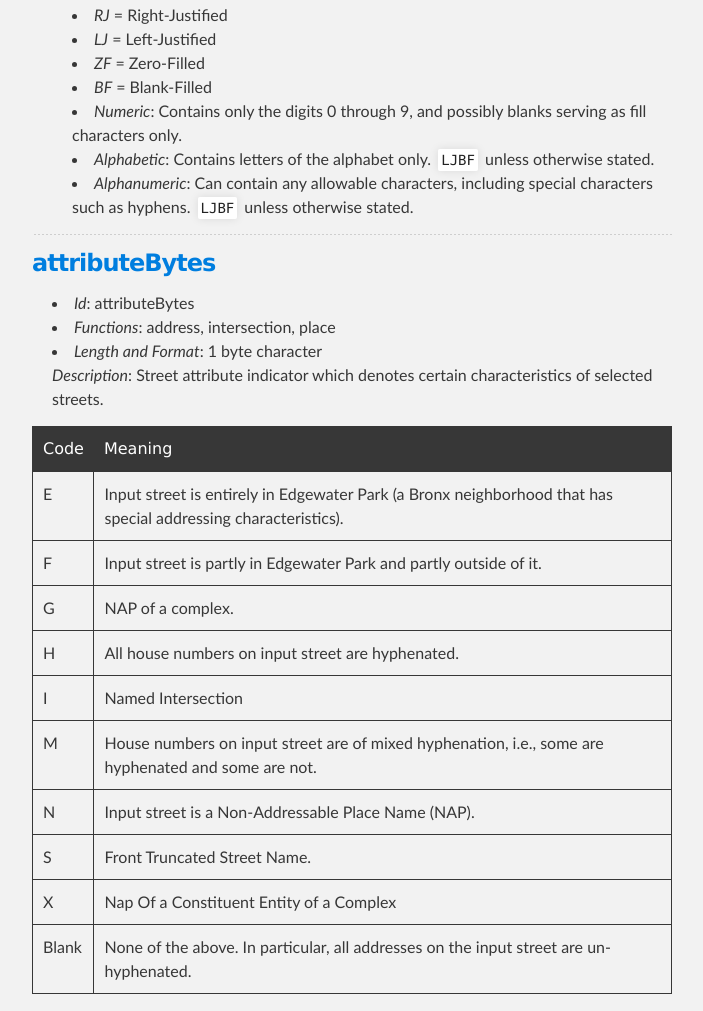
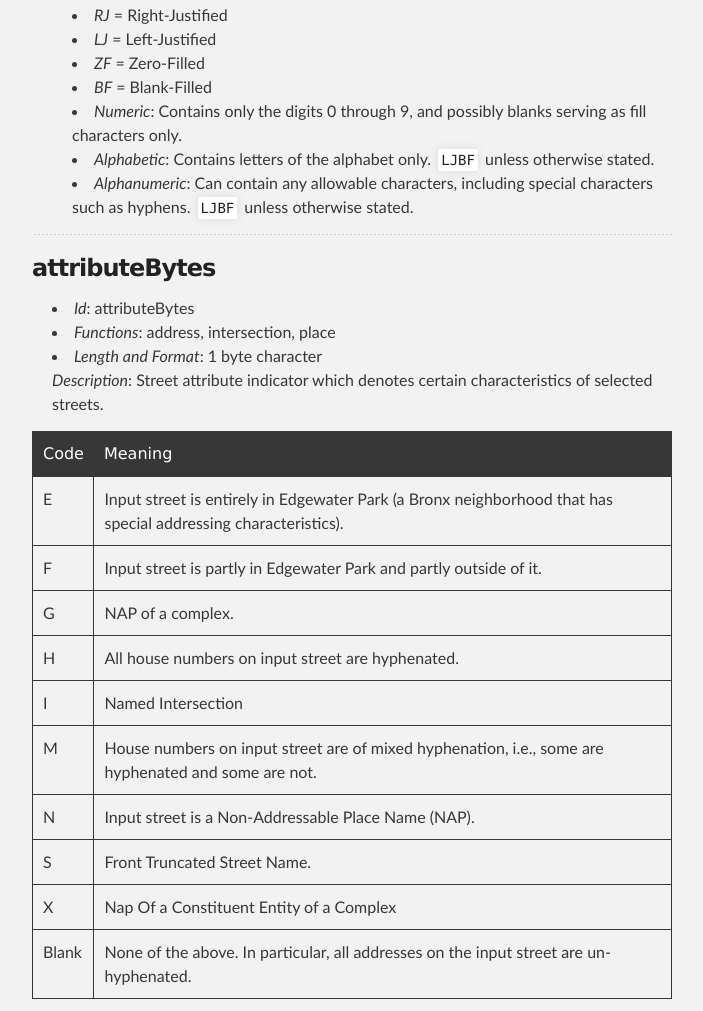
Before and after one commit to mlipper/foobar, a plain HTML site: page index.html in a window 1280 px wide. Shown: the part 663-1674 px from the top of the page, without its empty margins (288-991 px from the left). Drawn offline with Linux system fonts and the light colour scheme.

```diff
--- a/index.html
+++ b/index.html
@@ -64,7 +64,9 @@
 <em>Alphanumeric</em>: Can contain any allowable characters, including special characters such as hyphens. <code>LJBF</code> unless otherwise stated.</li>
 </ul>
 </li>
-</ul><hr><h3><a name="wa1-attributeBytes">attributeBytes</a></h3>
+</ul><hr><p><a name="wa1-attributeBytes"></a></p>
+
+<h3>attributeBytes</h3>
 
 <ul>
 <li>
```
Also changed, not shown: params.json (+1 -1 lines).
